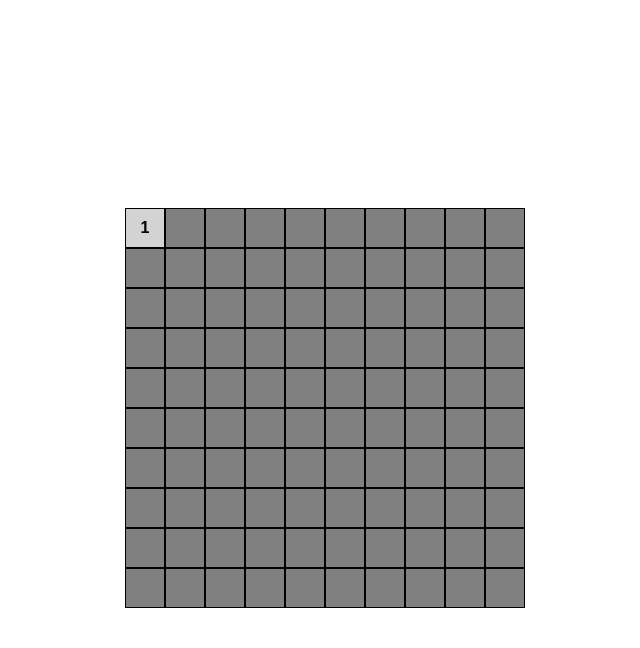
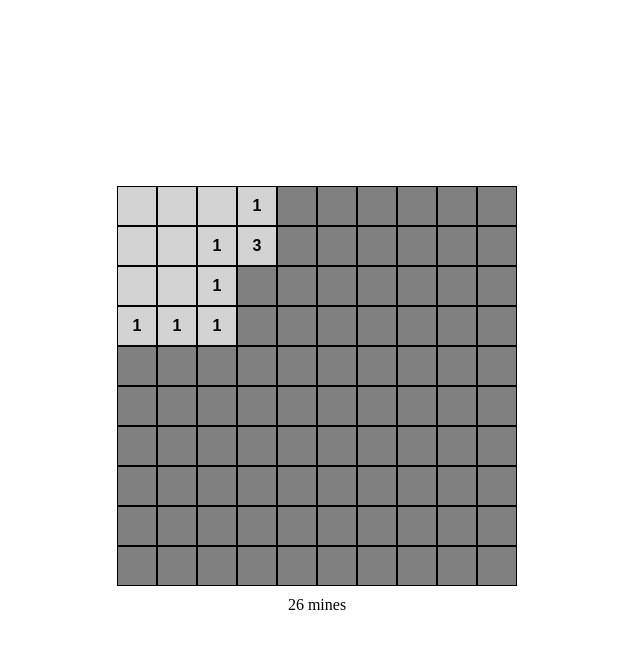
Before and after one commit to LukeZekes/minesweeper-js, a plain HTML site: page index.html in a window 1280 px wide. Both pictures are taken after a click on the element 468 px from the left and 228 px from the top of the page. Shown: the whole page, without its empty margins (323-963 px from the left). Drawn offline with Linux system fonts and the light colour scheme.

Commit message:
Proper propogation at the start

```diff
--- a/index.html
+++ b/index.html
@@ -9,6 +9,7 @@
 
 <body>
   <div id="grid"></div>
+  <div id="mineCountText" style="margin-top: 10px;"></div>
   <script>
     class Cell {
       constructor(x, y, el) {
@@ -22,31 +23,20 @@
     const gridHeight = 400; // Height in pixels
     const gridSize = [10, 10]; // Height and width in number of cells
     const gridEl = document.getElementById("grid");
-    const mineSpawnChance = 0.2;
+    const mineSpawnChance = 0.3;
+    const lowerMineProbabilityRadius = 3; // Needs to be at least sqrt(2) to make keep mines out of the radius of the center
+    const lowerMineProbabilityModifier = 0.2; // Reduce the chance of a mine spawning if its close to the starting square, so that the player gets a lot of info at the start
     var grid;
     var cells;
     var numMines;
     var numSafeRevealed;
+    var isGameStarted;
 
-    function startGame() {
+    // Display grid and create cells
+    function buildGrid() {
       grid = new Array(gridSize[0] + 2).fill(0).map(() => new Array(gridSize[1] + 2).fill(0)); // Padding of 1 extra row and column on each side prevents the code from accessing indices outside of the array
       cells = new Array(gridSize[0] + 2).fill(0).map(() => new Array(gridSize[1] + 2).fill(0)); // Padding of 1 extra row and column on each side prevents the code from accessing indices outside of the array
-      numMines = 0;
-      numSafeRevealed = 0;
 
-      // Create board
-      // Place mines
-      for (let i = 1; i <= gridSize[0]; i++) {
-        for (let j = 1; j <= gridSize[1]; j++) {
-          // 10% chance for any cell to contain a mine
-          if (Math.random() < mineSpawnChance) {
-            grid[i][j] = -1; // -1 means there is a mine
-            numMines++;
-          }
-        }
-      }
-      console.log(grid)
-      // Display grid and create cells
       gridEl.style.gridTemplateColumns = `repeat(${gridSize[0]}, 1fr)`;
       gridEl.style.gridTemplateRows = `repeat(${gridSize[1]}, 1fr)`;
       let cellWidth = (gridHeight / gridSize[1]) + "px"; // Cells are square, based on width of the grid
@@ -65,19 +55,62 @@
         }
       }
     }
+
+    function startGame() {
+      isGameStarted = false;
+      numSafeRevealed = 0;
+      buildGrid();
+    }
+
     function flagCell(e) {
       e.preventDefault();
       let cell_el = e.target.cellObj.el;
       if (cell_el.hasAttribute("revealed"))
         return;
-      cell_el.setAttribute("flagged", '');
-      cell_el.innerHTML = "⚑";
+      if (cell_el.hasAttribute("flagged")) {
+        cell_el.removeAttribute("flagged");
+        cell_el.innerHTML = "";
+      } else {
+        cell_el.setAttribute("flagged", '');
+        cell_el.innerHTML = "⚑";
+      }
     }
+
     function clickCell(e) {
       let cell = e.target.cellObj;
       let x = cell.x;
       let y = cell.y;
       let cell_el = cell.el;
+      if (!isGameStarted) {
+        isGameStarted = true;
+        numMines = 0;
+        let probMult;
+        let distFromStartSquared;
+        // Place mines
+        for (let i = 1; i <= gridSize[0]; i++) {
+          for (let j = 1; j <= gridSize[1]; j++) {
+            distFromStartSquared = (x - i) ** 2 + (y - j) ** 2
+            // The distance from a cell to the diagonal one is sqrt(2). This makes sure no mines are placed in squares adjacent to the centter
+            if (distFromStartSquared <= 2) {
+              probMult = 0;
+            }
+            // If the cell is close to the first one clicked, it is less likely to be a mine
+            else if (distFromStartSquared <= lowerMineProbabilityRadius ** 2) {
+              probMult = lowerMineProbabilityModifier;
+            }
+            else {
+              probMult = 1;
+            }
+            if (!(i == x && j == y) && Math.random() < mineSpawnChance * probMult) {
+              grid[i][j] = -1; // -1 means there is a mine
+              numMines++;
+            }
+          }
+        }
+        console.log(grid)
+        document.getElementById("mineCountText").innerHTML = `${numMines} mines`;
+      }
+
       if (cell_el.hasAttribute('flagged')) {
         cell_el.removeAttribute('flagged');
         cell_el.innerHTML = "";
@@ -114,8 +147,7 @@
         }
       }
       grid[x][y] = numAdjMines;
-      cell.el.innerHTML = numAdjMines;
-      console.log(`${x}, ${y} - ${numAdjMines} adjacent mines`);
+      cell.el.innerHTML = numAdjMines == 0 ? '' : numAdjMines;
       // If there are no adjacent mines, check the adjacent spaces as well
       if (numAdjMines == 0) {
         for (let i = -1; i <= 1; i++) {
@@ -155,10 +187,12 @@
 
   body {
     display: flex;
+    flex-direction: column;
     height: 100vh;
     width: 100vw;
     align-items: center;
     justify-content: center;
+    margin: 0;
   }
 
   #grid {
```
